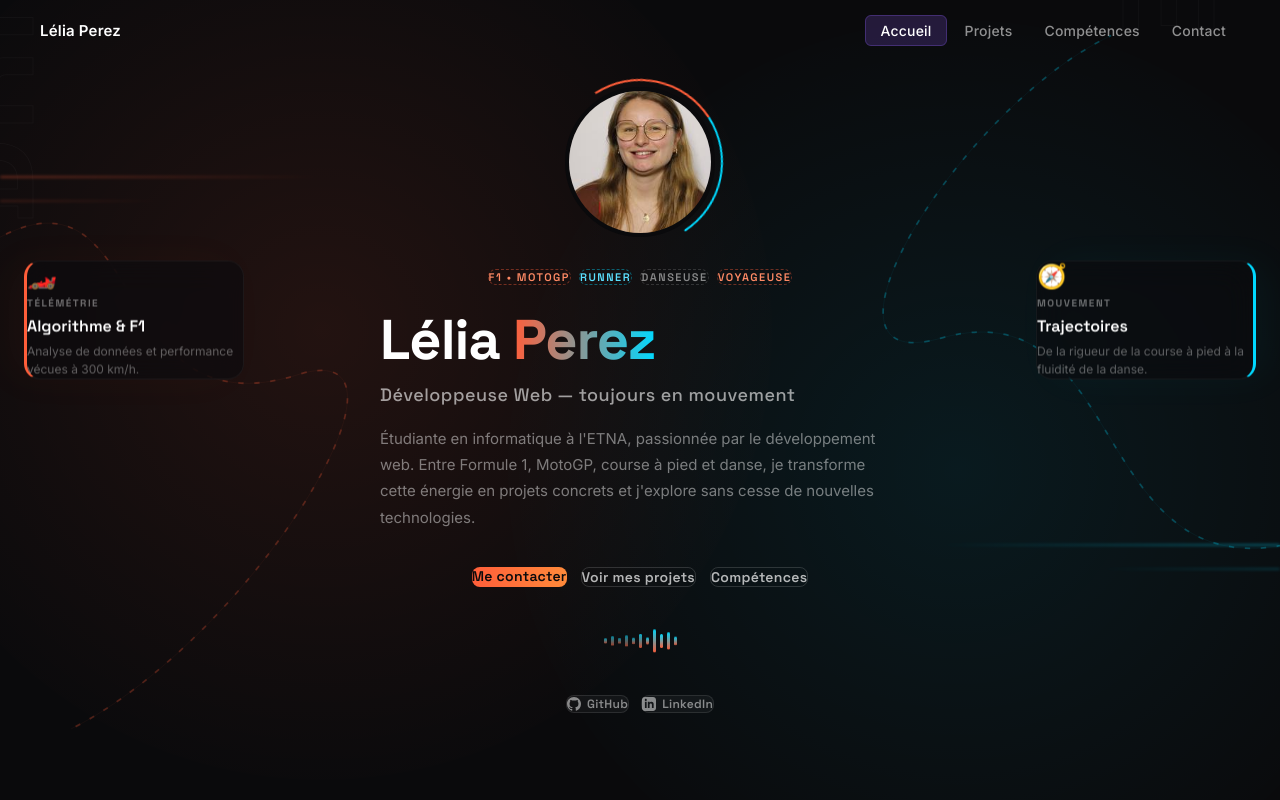
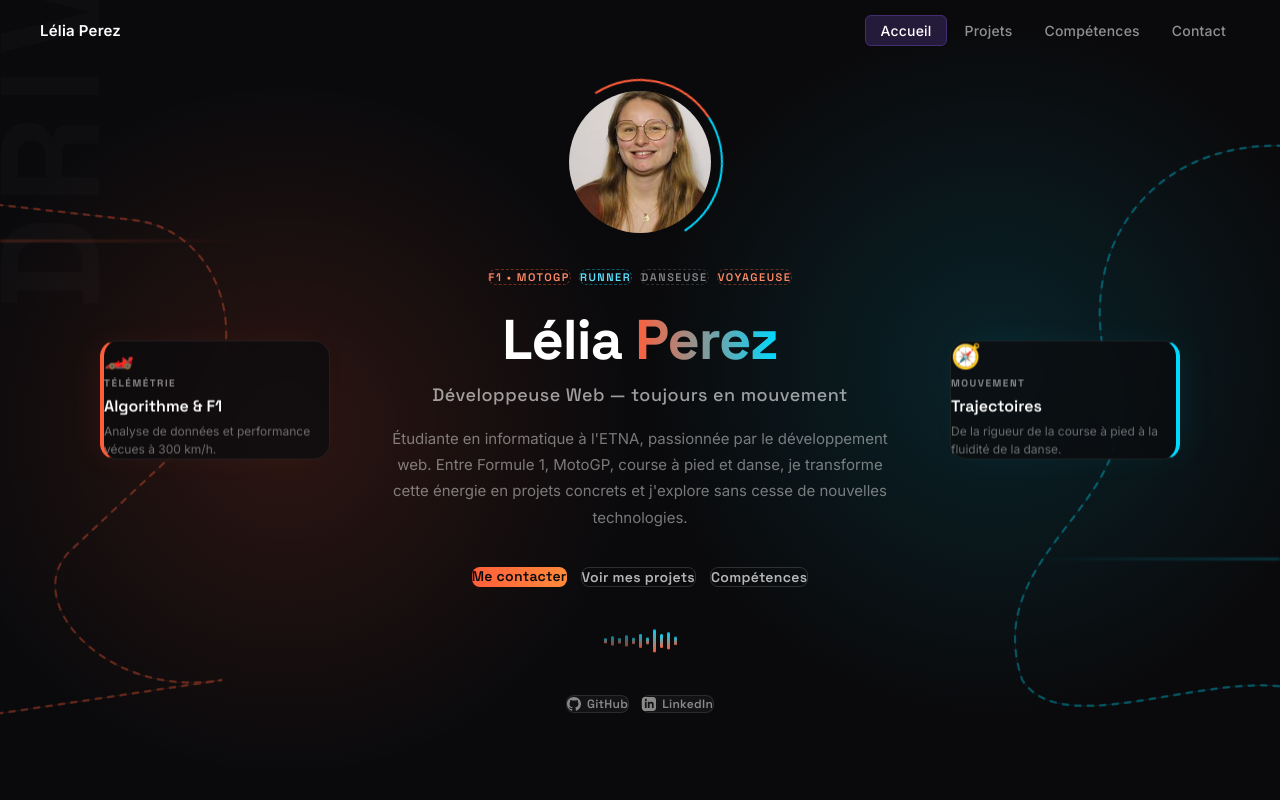
Before and after one commit to przlelia-art/Portfolio, a React (Vite) app: page / in a window 1280 px wide. Shown: the top 800 px of the page. Built offline with nearby package versions, Linux system fonts and the light colour scheme.

Commit message:
fix: correction of design

```diff
--- a/src/components/Hero.jsx
+++ b/src/components/Hero.jsx
@@ -24,8 +24,8 @@ function Hero() {
           0%, 100% { transform: scaleY(0.4); opacity: 0.6; }
           50%       { transform: scaleY(1); opacity: 1; }
         }
-        @keyframes trackFlow {
-          to { stroke-dashoffset: -200; }
+        @keyframes dash {
+          to { stroke-dashoffset: -40; }
         }
 
         .hero-main-content {
@@ -137,19 +137,20 @@ function Hero() {
           position: absolute;
           height: 2px;
           border-radius: 2px;
-          filter: blur(1.5px);
-          opacity: 0.4;
+          filter: blur(1px);
+          opacity: 0.3;
           pointer-events: none;
           z-index: 1;
         }
         .speedline.orange { background: linear-gradient(90deg, #ff5e3a, transparent); }
         .speedline.cyan   { background: linear-gradient(270deg, #00d9ff, transparent); }
 
-        .track-line {
-          animation: trackFlow 25s linear infinite;
+        .circuit-path {
+          stroke-dasharray: 8 6;
+          animation: dash 2s linear infinite;
         }
 
-        /* --- TEXTES GÉANTS EN ARRIÈRE-PLAN --- */
+        /* --- ARRIÈRE-PLAN : MOTS GÉANTS FORCÉS --- */
         .bg-word-container {
           position: absolute;
           inset: 0;
@@ -163,98 +164,101 @@ function Hero() {
         .bg-word {
           position: absolute;
           font-family: 'Space Grotesk', sans-serif;
-          font-weight: 800;
-          font-size: 180px;
-          line-height: 0.8;
-          color: transparent;
-          -webkit-text-stroke: 1px rgba(255,255,255,0.03);
-          letter-spacing: 6px;
+          font-weight: 900;
+          font-size: 140px;
+          line-height: 1;
+          color: rgba(255, 255, 255, 0.02);
+          text-transform: uppercase;
+          letter-spacing: 12px;
           user-select: none;
         }
 
-        /* Positionnés de manière stable par rapport au centre */
         .bg-word.left {
-          top: 15%;
-          left: calc(50% - 780px);
+          top: 30%;
+          left: 4%;
           transform: rotate(-90deg);
-          transform-origin: bottom left;
+          transform-origin: center left;
         }
 
         .bg-word.right {
-          top: 5%;
-          right: calc(50% - 760px);
+          bottom: 30%;
+          right: -4%;
           transform: rotate(90deg);
-          transform-origin: top right;
+          transform-origin: center right;
         }
 
-        /* --- CARTES LATÉRALES POSITIONNÉES AU CENTRE --- */
+        /* --- PLACEMENT DES CARTES LATÉRALES SANS DISPARITION --- */
         .side-card {
           position: absolute;
           display: flex;
           flex-direction: column;
           gap: 6px;
           padding: 20px;
-          background: rgba(11, 11, 14, 0.6);
-          border: 1px solid rgba(255,255,255,0.05);
+          background: rgba(11, 11, 14, 0.75);
+          border: 1px solid rgba(255,255,255,0.08);
           border-radius: 16px;
-          backdrop-filter: blur(16px);
-          -webkit-backdrop-filter: blur(16px);
-          z-index: 5;
-          width: 220px;
-          top: 40%;
+          backdrop-filter: blur(12px);
+          -webkit-backdrop-filter: blur(12px);
+          z-index: 20; /* Priorité maximale */
+          width: 230px;
+          top: 50%;
           transform: translateY(-50%);
-          transition: all 0.3s cubic-bezier(0.25, 1, 0.5, 1);
+          transition: all 0.3s ease;
         }
 
         .side-card:hover {
-          transform: translateY(-55%) scale(1.03);
-          background: rgba(16, 16, 20, 0.8);
-          border-color: rgba(255,255,255,0.12);
+          transform: translateY(-54%) scale(1.03);
+          border-color: rgba(255,255,255,0.2);
         }
 
         .side-card .icon { font-size: 24px; margin-bottom: 2px; }
         .side-card .label {
           font-family: 'Space Grotesk', sans-serif;
           font-size: 10px; font-weight: 700; letter-spacing: 1.5px;
-          text-transform: uppercase; color: rgba(255,255,255,0.4);
+          text-transform: uppercase; color: rgba(255,255,255,0.5);
         }
         .side-card .value {
           font-family: 'Space Grotesk', sans-serif;
           font-size: 16px; font-weight: 600; color: #fff;
         }
         .side-card .sub {
-          font-size: 12px; color: rgba(255,255,255,0.35); line-height: 1.5;
+          font-size: 12px; color: rgba(255,255,255,0.4); line-height: 1.5;
         }
 
-        /* Placement horizontal fixe par rapport à ton bloc central */
+        /* Placement aux extrémités fluides */
         .side-card.orange-accent {
-          left: calc(50% - 490px);
-          border-left: 3px solid #ff5e3a;
-          box-shadow: -15px 0 40px rgba(255,94,58,0.04);
+          left: 5%;
+          border-left: 4px solid #ff5e3a;
+          box-shadow: -10px 0 30px rgba(255,94,58,0.05);
         }
         .side-card.cyan-accent {
-          right: calc(50% - 490px);
-          border-right: 3px solid #00d9ff;
-          box-shadow: 15px 0 40px rgba(0,217,255,0.04);
+          right: 5%;
+          border-right: 4px solid #00d9ff;
+          box-shadow: 10px 0 30px rgba(0,217,255,0.05);
         }
 
-        /* Responsive : On bascule proprement si l'écran rétrécit */
-        @media (max-width: 1280px) {
-          .side-card.orange-accent { left: 24px; }
-          .side-card.cyan-accent { right: 24px; }
-          .bg-word { font-size: 130px; }
-          .bg-word.left { left: calc(50% - 600px); }
-          .bg-word.right { right: calc(50% - 580px); }
+        /* Responsive fluide simplifiée */
+        @media (max-width: 1200px) {
+          .side-card {
+            position: relative;
+            top: 0 !important;
+            transform: none !important;
+            left: 0 !important;
+            right: 0 !important;
+            margin: 10px auto;
+            width: 100%;
+            max-width: 400px;
           }
-
-        @media (max-width: 1080px) {
-          .side-card { display: none; }
+          .hero-main-content {
+            display: flex;
+            flex-direction: column;
+          }
           .bg-word { display: none; }
         }
 
         @media (max-width: 768px) {
-          .hero-name { font-size: 46px !important; }
-          .hero-buttons { flex-direction: column; width: 100%; max-width: 300px; }
+          .hero-name { font-size: 42px !important; }
+          .hero-buttons { flex-direction: column; width: 100%; }
           .hero-buttons a { width: 100%; text-align: center; }
         }
       `}</style>
@@ -265,70 +269,80 @@ function Hero() {
           background: "#0a0a0c",
           minHeight: "100vh",
           display: "flex",
+          flexDirection: "column",
           alignItems: "center",
           justifyContent: "center",
-          padding: "80px 24px",
+          padding: "60px 24px",
           position: "relative",
           overflow: "hidden",
           fontFamily: "'Inter', sans-serif",
         }}
       >
-        {/* Halos de lumière géants en arrière-plan (z-index: 0 pour rester TOUT DERRIÈRE) */}
+        {/* Halos lumineux d'ambiance ultra-visibles */}
         <div style={{
-          position: "absolute", width: "900px", height: "900px", borderRadius: "50%",
-          background: "radial-gradient(circle, rgba(255,94,58,0.1) 0%, transparent 75%)",
-          top: "-15%", left: "-10%", pointerEvents: "none", zIndex: 0
+          position: "absolute", width: "700px", height: "700px", borderRadius: "50%",
+          background: "radial-gradient(circle, rgba(255,94,58,0.14) 0%, transparent 70%)",
+          top: "10%", left: "-5%", pointerEvents: "none", zIndex: 0
         }} />
         <div style={{
-          position: "absolute", width: "900px", height: "900px", borderRadius: "50%",
-          background: "radial-gradient(circle, rgba(0,217,255,0.08) 0%, transparent 75%)",
-          bottom: "-15%", right: "-10%", pointerEvents: "none", zIndex: 0
+          position: "absolute", width: "700px", height: "700px", borderRadius: "50%",
+          background: "radial-gradient(circle, rgba(0,217,255,0.12) 0%, transparent 70%)",
+          bottom: "10%", right: "-5%", pointerEvents: "none", zIndex: 0
         }} />
 
-        {/* Conteneur des mots en arrière-plan */}
+        {/* Mots en arrière-plan */}
         <div className="bg-word-container">
           <div className="bg-word left">DRIVE</div>
           <div className="bg-word right">DANCE</div>
         </div>
 
-        {/* Speedlines (Lignes de phares / vitesse) */}
-        <div className="speedline orange" style={{ top: "22%", left: 0, width: "320px" }} />
-        <div className="speedline orange" style={{ top: "25%", left: 0, width: "160px", opacity: 0.2 }} />
-        <div className="speedline cyan"   style={{ top: "68%", right: 0, width: "340px" }} />
-        <div className="speedline cyan"   style={{ top: "71%", right: 0, width: "180px", opacity: 0.2 }} />
+        {/* Lignes de vitesse horizontales */}
+        <div className="speedline orange" style={{ top: "30%", left: 0, width: "250px" }} />
+        <div className="speedline cyan"   style={{ bottom: "30%", right: 0, width: "250px" }} />
 
-        {/* SVG des tracés de circuits (Centré au milieu du Hero et agrandi pour habiller l'espace) */}
+        {/* --- LE DESIGN DE CIRCUITS EN SVG ROBUSTE --- */}
         <div style={{ position: "absolute", inset: 0, width: "100%", height: "100%", zIndex: 2, pointerEvents: "none" }}>
-          <svg
-            viewBox="0 0 1440 900"
-            preserveAspectRatio="xMidYMid slice"
-            style={{ width: "100%", height: "100%" }}
-          >
-            {/* Tracé Circuit Gauche (Orange) */}
+          <svg width="100%" height="100%" viewBox="0 0 1440 800" preserveAspectRatio="none">
+            {/* Circuit Style Monza Épuré à Gauche (Orange) */}
             <path
-              className="track-line"
-              d="M -50,300 C 180,120 100,500 340,420 C 490,380 280,720 80,820"
-              stroke="#ff5e3a" strokeWidth="2" fill="none" opacity="0.25" strokeDasharray="6 12"
+              className="circuit-path"
+              d="M-50,200 L150,220 C250,230 300,350 200,450 L80,550 C20,600 120,700 250,680 L-50,720"
+              fill="none"
+              stroke="#ff5e3a"
+              strokeWidth="2.5"
+              opacity="0.3"
             />
             <path
-              d="M -50,300 C 180,120 100,500 340,420 C 490,380 280,720 80,820"
-              stroke="#ff5e3a" strokeWidth="0.75" fill="none" opacity="0.08"
+              d="M-50,200 L150,220 C250,230 300,350 200,450 L80,550 C20,600 120,700 250,680 L-50,720"
+              fill="none"
+              stroke="#ff5e3a"
+              strokeWidth="1"
+              opacity="0.1"
             />
 
-            {/* Tracé Circuit Droite (Cyan) */}
+            {/* Circuit Courbes Fluides à Droite (Cyan) */}
             <path
-              className="track-line"
-              d="M 1490,600 C 1220,700 1280,320 1060,380 C 890,430 1080,120 1250,40"
-              stroke="#00d9ff" strokeWidth="2" fill="none" opacity="0.25" strokeDasharray="6 12"
+              className="circuit-path"
+              d="M1490,150 C1300,120 1200,250 1250,380 C1300,500 1100,550 1150,680 C1200,750 1400,650 1490,700"
+              fill="none"
+              stroke="#00d9ff"
+              strokeWidth="2.5"
+              opacity="0.3"
             />
             <path
-              d="M 1490,600 C 1220,700 1280,320 1060,380 C 890,430 1080,120 1250,40"
-              stroke="#00d9ff" strokeWidth="0.75" fill="none" opacity="0.08"
+              d="M1490,150 C1300,120 1200,250 1250,380 C1300,500 1100,550 1150,680 C1200,750 1400,650 1490,700"
+              fill="none"
+              stroke="#00d9ff"
+              strokeWidth="1"
+              opacity="0.1"
             />
           </svg>
         </div>
 
-        {/* Carte Latérale Gauche - F1 & MotoGP */}
+        {/* Conteneur global pour organiser l'affichage des cartes */}
+        <div style={{ position: "relative", width: "100%", maxWidth: "1200px", margin: "0 auto" }}>
+
+          {/* Carte Latérale Gauche */}
           <div className="side-card orange-accent">
             <div className="icon">🏎️</div>
             <div className="label">Télémétrie</div>
@@ -336,7 +350,7 @@ function Hero() {
             <div className="sub">Analyse de données et performance vécues à 300 km/h.</div>
           </div>
 
-        {/* Carte Latérale Droite - Danse & Running */}
+          {/* Carte Latérale Droite */}
           <div className="side-card cyan-accent">
             <div className="icon">🧭</div>
             <div className="label">Mouvement</div>
@@ -344,9 +358,9 @@ function Hero() {
             <div className="sub">De la rigueur de la course à pied à la fluidité de la danse.</div>
           </div>
 
-        {/* Bloc de Contenu Principal (Lélia Perez) */}
+          {/* Bloc de Contenu Central principal */}
           <div className="hero-main-content">
-          {/* Photo */}
+            {/* Photo de profil */}
             <div style={{ position: "relative", width: "150px", height: "150px", marginBottom: "32px", margin: "0 auto 32px auto" }}>
               <div className="photo-ring"></div>
               <div style={{
@@ -370,38 +384,40 @@ function Hero() {
               <span className="stamp orange">Voyageuse</span>
             </div>
 
-          {/* Titre / Nom */}
+            {/* Nom */}
             <h1
               className="hero-name"
               style={{
                 fontFamily: "'Space Grotesk', sans-serif",
                 fontSize: "56px", fontWeight: "700", color: "#fff",
                 lineHeight: 1.1, marginBottom: "12px", letterSpacing: "-1px",
+                textAlign: "center"
               }}
             >
               Lélia <span>Perez</span>
             </h1>
 
-          {/* Slogan */}
+            {/* Slogan / Rôle */}
             <p style={{
               fontFamily: "'Space Grotesk', sans-serif",
               fontSize: "18px", fontWeight: "500",
               color: "rgba(255,255,255,0.6)", marginBottom: "20px", letterSpacing: "0.5px",
+              textAlign: "center"
             }}>
               Développeuse Web — toujours en mouvement
             </p>
 
-          {/* Paragraphe bio */}
+            {/* Description Bio */}
             <p
               className="hero-desc"
-            style={{ fontSize: "15px", color: "rgba(255,255,255,0.45)", lineHeight: "1.75", maxWidth: "520px", margin: "0 auto 36px auto" }}
+              style={{ fontSize: "15px", color: "rgba(255,255,255,0.45)", lineHeight: "1.75", maxWidth: "520px", margin: "0 auto 36px auto", textAlign: "center" }}
             >
               Étudiante en informatique à l'ETNA, passionnée par le développement web.
               Entre Formule 1, MotoGP, course à pied et danse, je transforme cette énergie
               en projets concrets et j'explore sans cesse de nouvelles technologies.
             </p>
 
-          {/* Boutons */}
+            {/* Boutons d'action */}
             <div className="hero-buttons" style={{ display: "flex", gap: "14px", flexWrap: "wrap", justifyContent: "center", marginBottom: "40px" }}>
               <a href="#contact" className="btn-primary-hero">
                 Me contacter
@@ -414,7 +430,7 @@ function Hero() {
               </a>
             </div>
 
-          {/* Onde sonore */}
+            {/* Graphique Onde sonore */}
             <div style={{ display: "flex", alignItems: "center", gap: "4px", height: "28px", marginBottom: "40px", justifyContent: "center" }}>
               {[10, 22, 14, 26, 12, 20, 8, 24, 14, 18, 10].map((h, i) => (
                 <div
@@ -425,7 +441,7 @@ function Hero() {
               ))}
             </div>
 
-          {/* Liens réseaux */}
+            {/* Liens Réseaux Sociaux */}
             <div style={{ display: "flex", gap: "12px", justifyContent: "center" }}>
               <a href="https://github.com/przlelia-art" target="_blank" rel="noopener noreferrer" className="social-btn-hero">
                 <svg width="14" height="14" fill="currentColor" viewBox="0 0 24 24">
@@ -440,6 +456,8 @@ function Hero() {
                 LinkedIn
               </a>
             </div>
+
+          </div>
         </div>
       </section>
     </>
```
Lines whose indentation alone changed are shown as unchanged.
